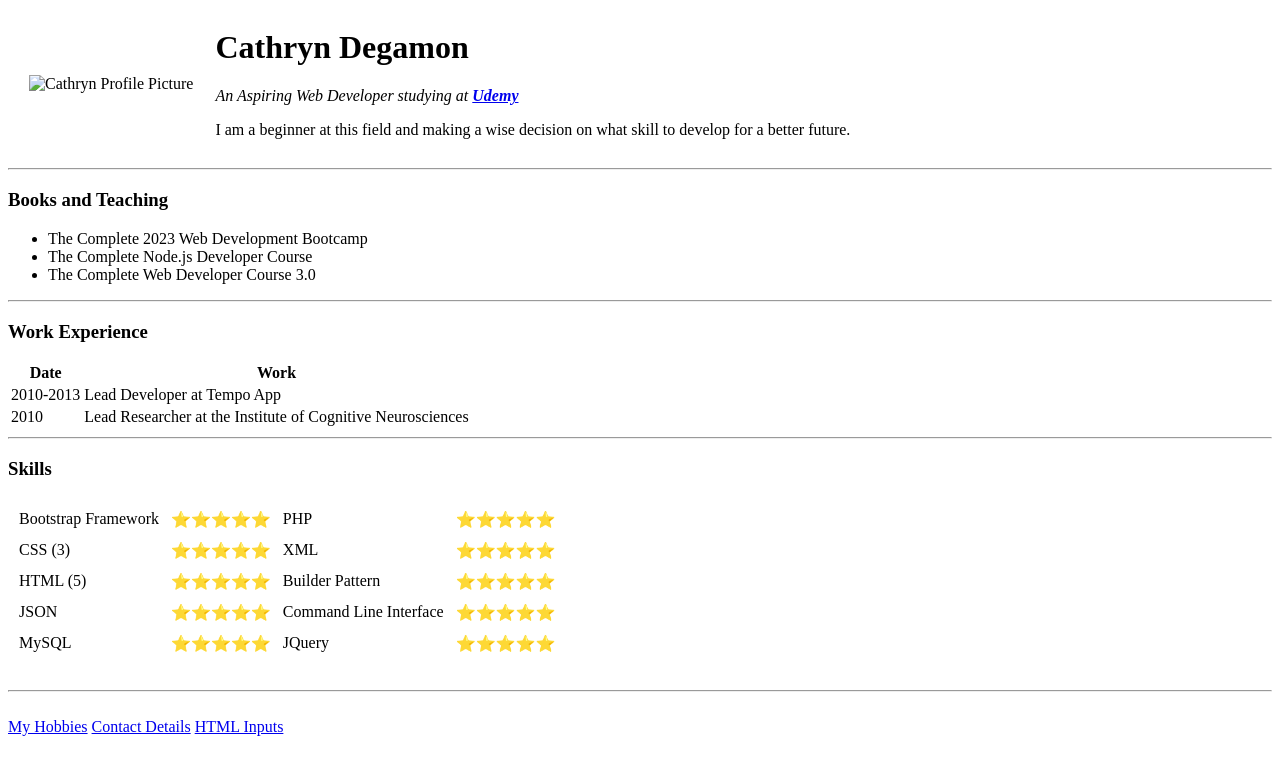
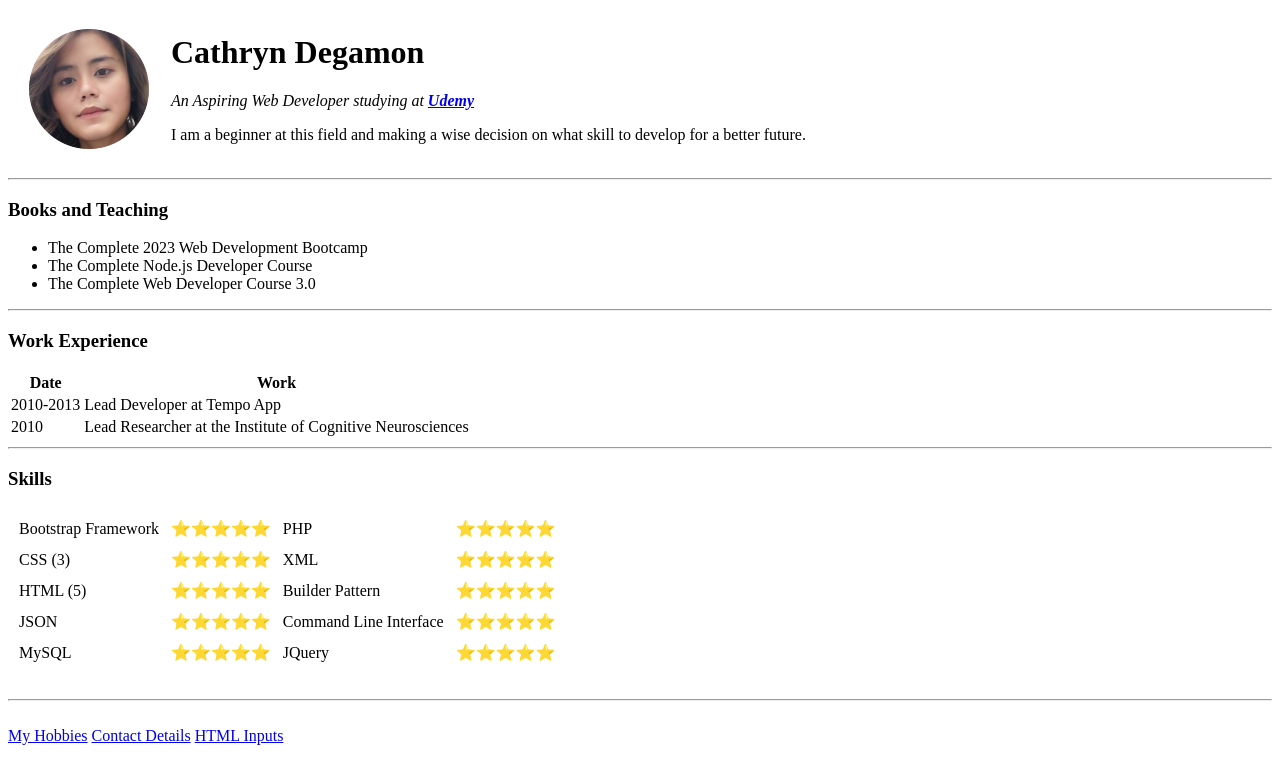
Before and after one commit to GrumpyCath0517/cv, a plain HTML site: page index.html in a window 1280 px wide. Drawn offline with Linux system fonts and the light colour scheme; files whose address does not match are found by name.

Commit message:
Added Images folder

```diff
--- a/index.html
+++ b/index.html
@@ -7,7 +7,7 @@
 <body>
     <table cellspacing="20">
         <tr>
-            <td><img src="CRD3.png" alt="Cathryn Profile Picture"></td>
+            <td><img src="C:\Users\Cathryn\Documents\WebsiteProj\Wed Development\HTML - Personal Site\images\CRD3.png" alt="Cathryn Profile Picture"></td>
             <td><h1>Cathryn Degamon</h1>
                 <p><em>An Aspiring Web Developer studying at <strong><a href="https://www.udemy.com/">
                 Udemy</a></strong></em></p>
```
